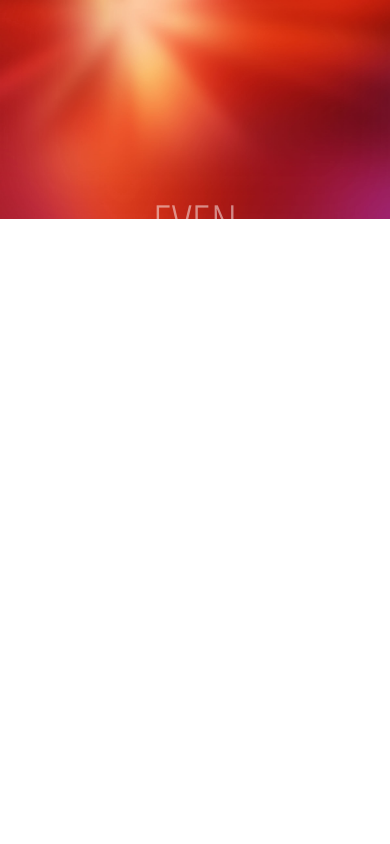
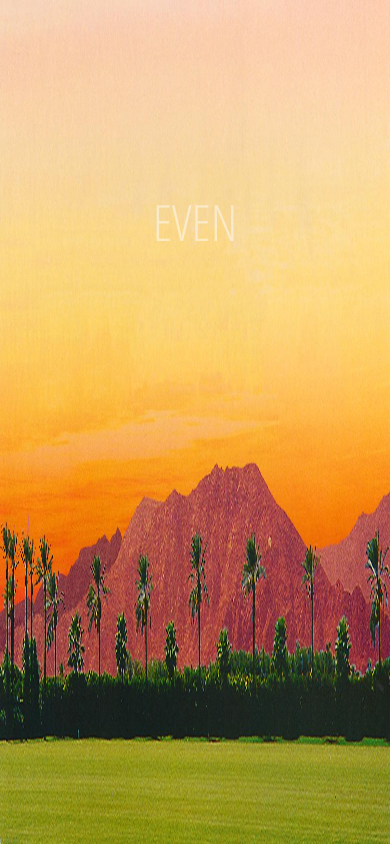
Before and after one commit to jlquaccia/festival-quiz, a plain HTML site: page index.html in a window 390 px wide. Drawn offline with nearby package versions, Linux system fonts and the light colour scheme.

Commit message:
take 3 at bg issue

```diff
--- a/css/main.css
+++ b/css/main.css
@@ -1,7 +1,10 @@
 body {
 	background: url(../img/Coachella3.jpg) no-repeat;
-	background-size: 100%;
-  min-height: 100%;
+	background-size: 100% 100%;
+}
+
+html {
+  height: 100%;
 }
 
 #container {
@@ -288,7 +291,7 @@ div#yourAnswer {
 
 @media screen and (max-width: 400px) {
   body {
-    background-image: url("../img/red-bg-mobile.jpg");
+    background-color: #8E8F26;
   }
 
   #submit,
@@ -307,4 +310,8 @@ div#yourAnswer {
   .quizContent {
     width: 90%;
   }
+
+  .main-title {
+    letter-spacing: 10px;
+  }
 }
```
